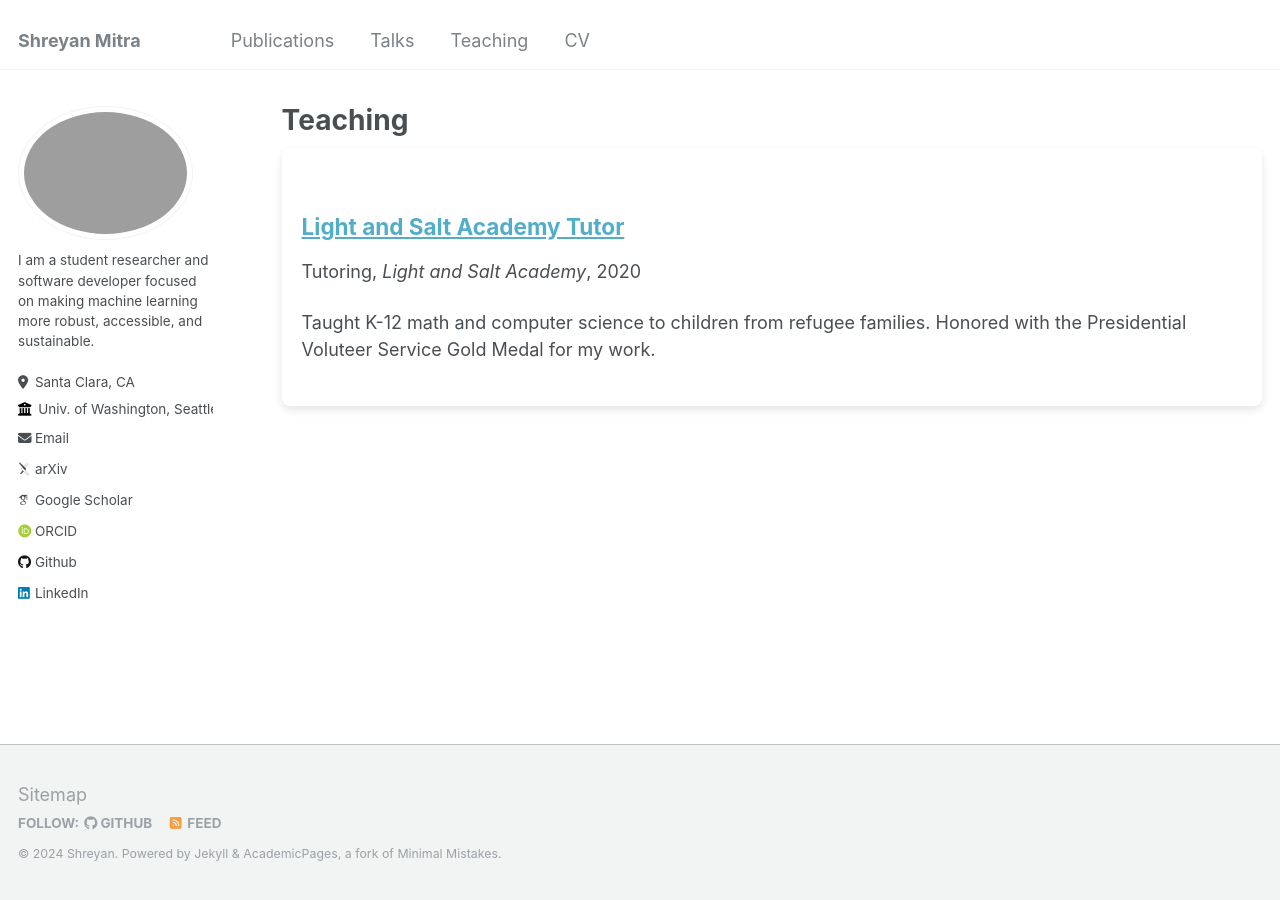
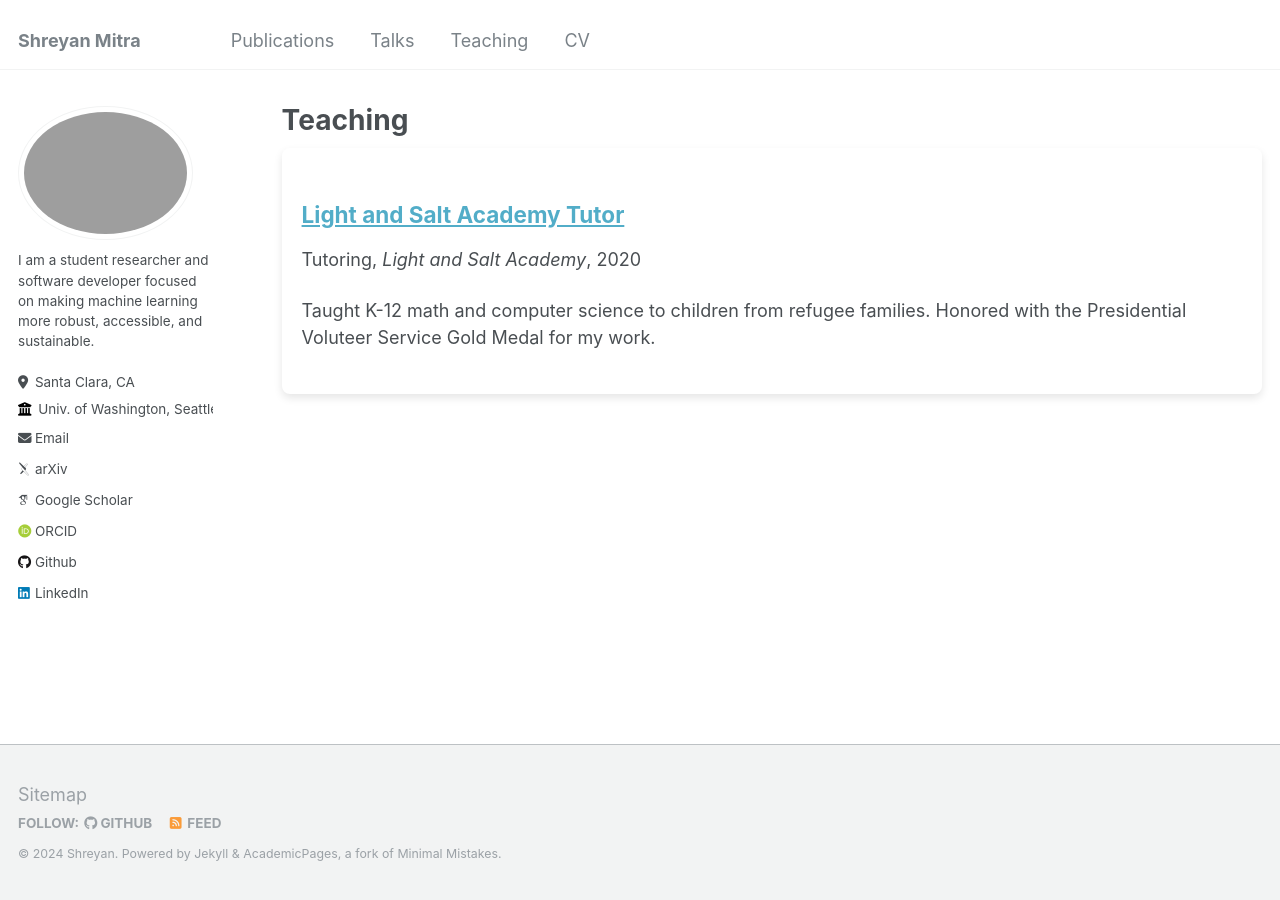
Before and after one commit to shreyanmitra/shreyanmitra.github.io, a Jekyll site: the page built from _pages/teaching.html, in a window 1280 px wide. Built offline with Jekyll 4.4.1, drawn with Linux system fonts in a browser that asks for light colours; some web fonts are replaced.

Commit message:
Update archive-single.html

```diff
--- a/_includes/archive-single.html
+++ b/_includes/archive-single.html
@@ -25,7 +25,7 @@
       </div>
     {% endif %}
 
-    <div style="background-color: white; box-shadow: 0 4px 8px rgba(0, 0, 0, 0.1); padding: 20px; border-radius: 8px; min-width:600px;margin-bottom: 25px">
+    <div style="background-color: white; box-shadow: 0 4px 8px rgba(0, 0, 0, 0.1); padding: 20px; padding-top: 8px; border-radius: 8px; min-width:600px;margin-bottom: 25px">
 
     <h2 class="archive__item-title" itemprop="headline">
       {% if post.link %}
```
